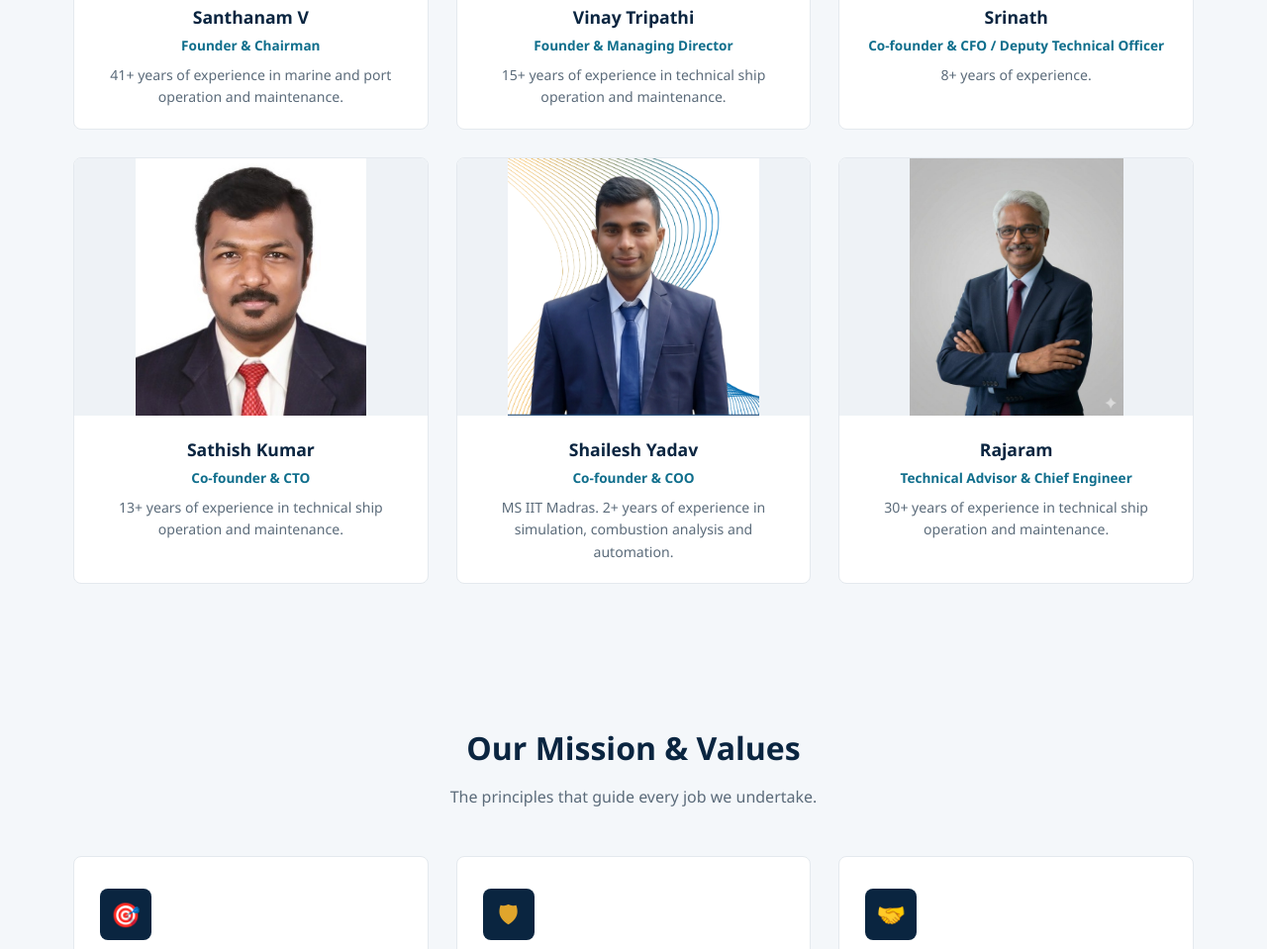
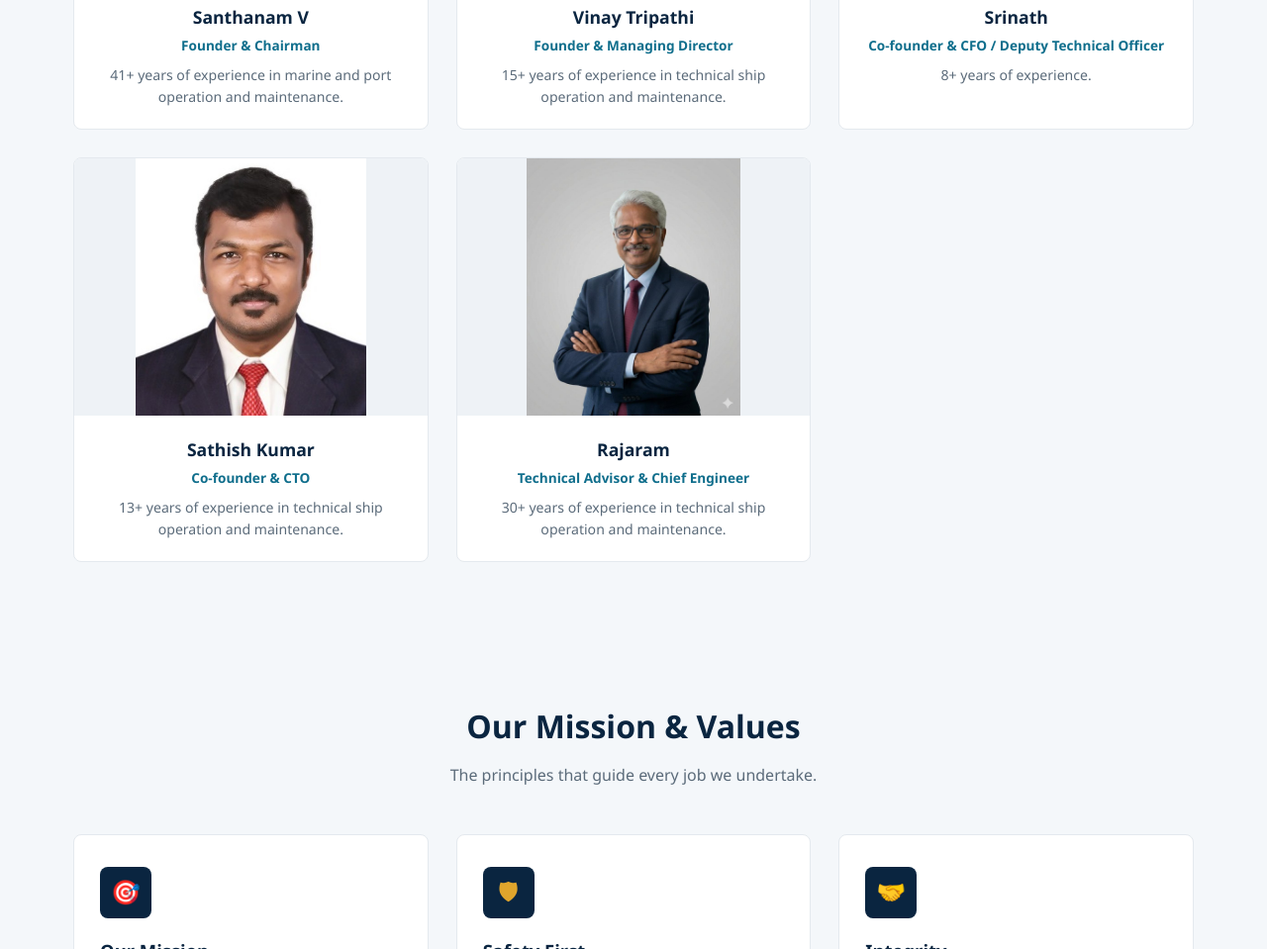
Before and after one commit to shailesh3360/AFCOS-Website, a plain HTML site: page about.html in a window 1280 px wide. Shown: the part 1079-2038 px from the top of the page at 99% size. Drawn offline with Linux system fonts and the light colour scheme.

Commit message:
fix: remove Shailesh Yadav from team section in about.html
Co-Authored-By: Claude Sonnet 4.6 <noreply@anthropic.com>

```diff
--- a/about.html
+++ b/about.html
@@ -73,14 +73,6 @@
           <h3>Sathish Kumar</h3>
           <p class="role">Co-founder & CTO</p>
           <p class="exp">13+ years of experience in technical ship operation and maintenance.</p>
-        </div>
-      </div>
-      <div class="team-card">
-        <img src="images/team/shailesh-yadav.png" alt="Shailesh Yadav">
-        <div class="team-info">
-          <h3>Shailesh Yadav</h3>
-          <p class="role">Co-founder & COO</p>
-          <p class="exp">MS IIT Madras. 2+ years of experience in simulation, combustion analysis and automation.</p>
         </div>
       </div>
       <div class="team-card">
```
